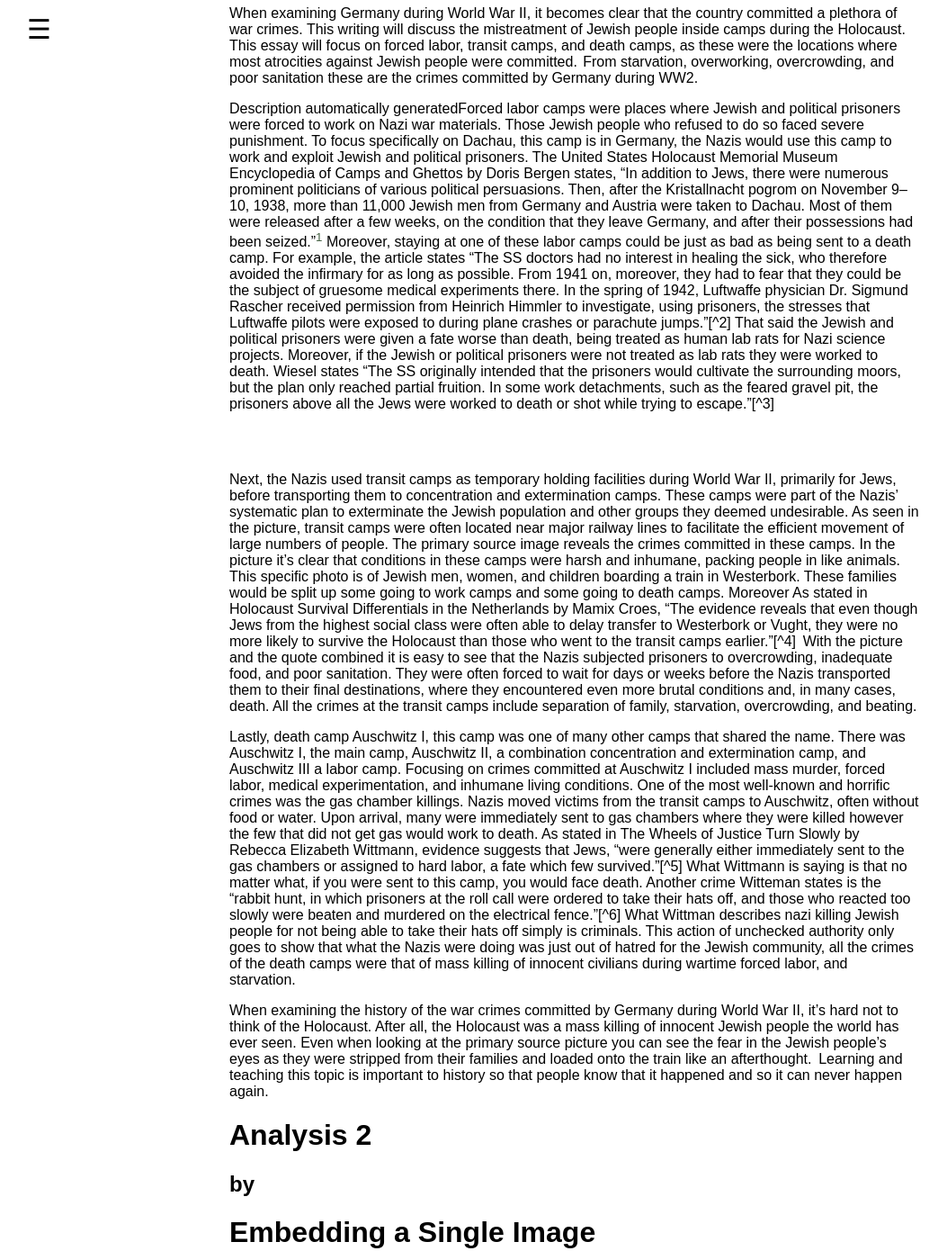
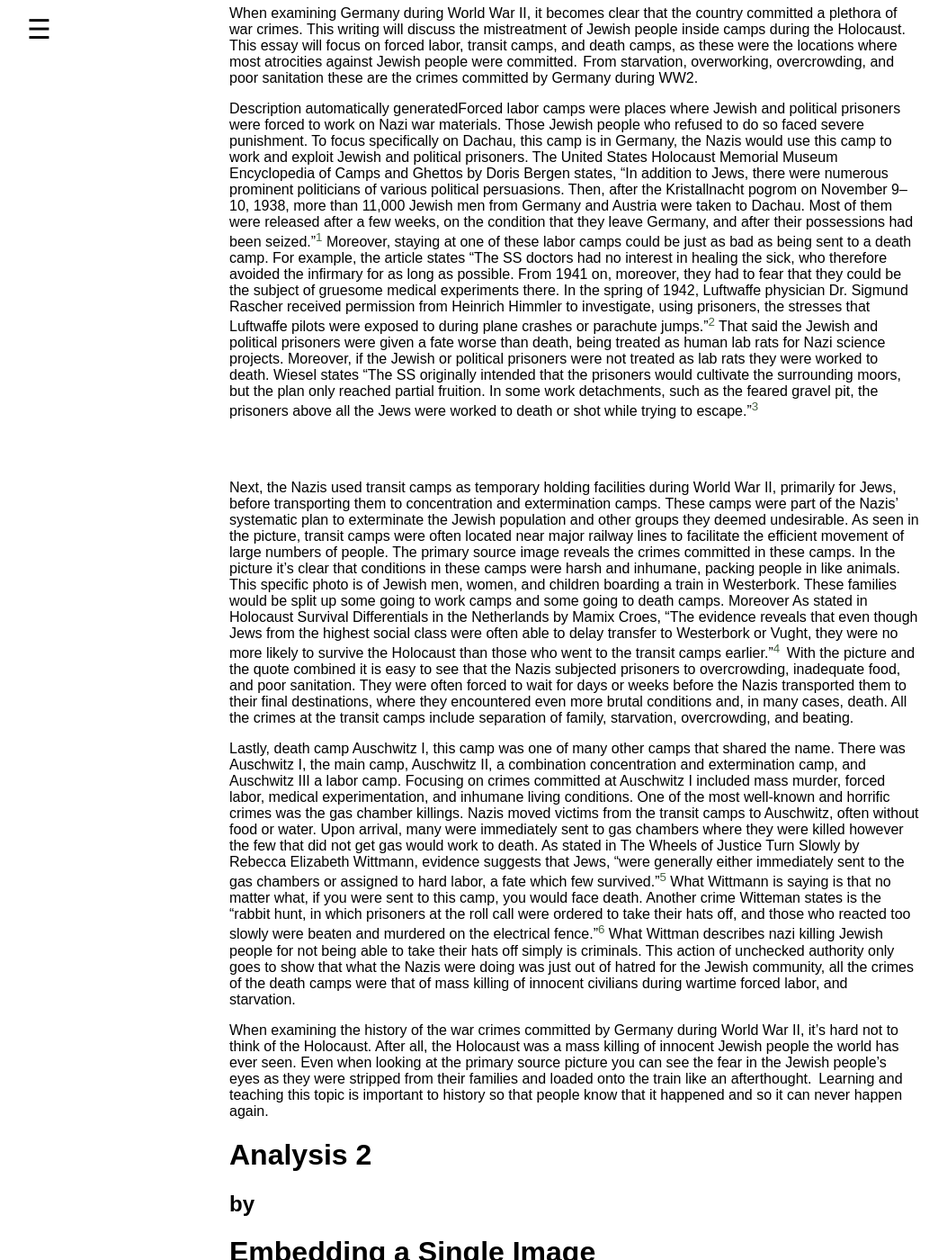
Before and after one commit to isaiah138/PETREE-ISAIAH-HIST-WOH3931, a Jekyll site: the page built from 002_analysis.md, in a window 1280 px wide and 1400 px high, scrolled down 308 px. Shown: the whole window at 90% size, without its empty margins (1-1054 px from the left). Built offline with Jekyll 4.4.1, drawn with Linux system fonts in a browser that asks for light colours; some of the changed text lies outside the part shown.

```diff
--- a/002_analysis.md
+++ b/002_analysis.md
@@ -25,11 +25,11 @@ When examining the history of the war crimes committed by Germany during World W
 
 
 [^1]: Bergen et al., <i>The United States Holocaust Memorial Museum Encyclopedia of Camps and Ghettos, 1933-1945, Volume I: Early Camps, Youth Camps, and Concentration Camps and Subcamps under the SS-Business Administration Main Office (WVHA).<i> 443.
-[2]: Bergen et al., <i>The United States Holocaust Memorial Museum Encyclopedia of Camps and Ghettos, 1933-1945, Volume I: Early Camps, Youth Camps, and Concentration Camps and Subcamps under the SS-Business Administration Main Office (WVHA).<i> 444.
-[3]: Bergen et al., <i>The United States Holocaust Memorial Museum Encyclopedia of Camps and Ghettos, 1933-1945, Volume I: Early Camps, Youth Camps, and Concentration Camps and Subcamps under the SS-Business Administration Main Office (WVHA).<i> 442.
-[4]: Croes, “Holocaust Survival Differentials in the Netherlands, 1942-1945: The Role of Wealth and Nationality.” 24
-[5]: Wittmann, “The Wheels of Justice Turn Slowly: The Pretrial Investigations of the Frankfurt Auschwitz Trial 1963-65.” 366
-[6]: Wittmann, “The Wheels of Justice Turn Slowly: The Pretrial Investigations of the Frankfurt Auschwitz Trial 1963-65.” 368.
+[^2]: Bergen et al., <i>The United States Holocaust Memorial Museum Encyclopedia of Camps and Ghettos, 1933-1945, Volume I: Early Camps, Youth Camps, and Concentration Camps and Subcamps under the SS-Business Administration Main Office (WVHA).<i> 444.
+[^3]: Bergen et al., <i>The United States Holocaust Memorial Museum Encyclopedia of Camps and Ghettos, 1933-1945, Volume I: Early Camps, Youth Camps, and Concentration Camps and Subcamps under the SS-Business Administration Main Office (WVHA).<i> 442.
+[^4]: Croes, “Holocaust Survival Differentials in the Netherlands, 1942-1945: The Role of Wealth and Nationality.” 24
+[^5]: Wittmann, “The Wheels of Justice Turn Slowly: The Pretrial Investigations of the Frankfurt Auschwitz Trial 1963-65.” 366
+[^6]: Wittmann, “The Wheels of Justice Turn Slowly: The Pretrial Investigations of the Frankfurt Auschwitz Trial 1963-65.” 368.
 
 
 # Embedding a Single Image
```
